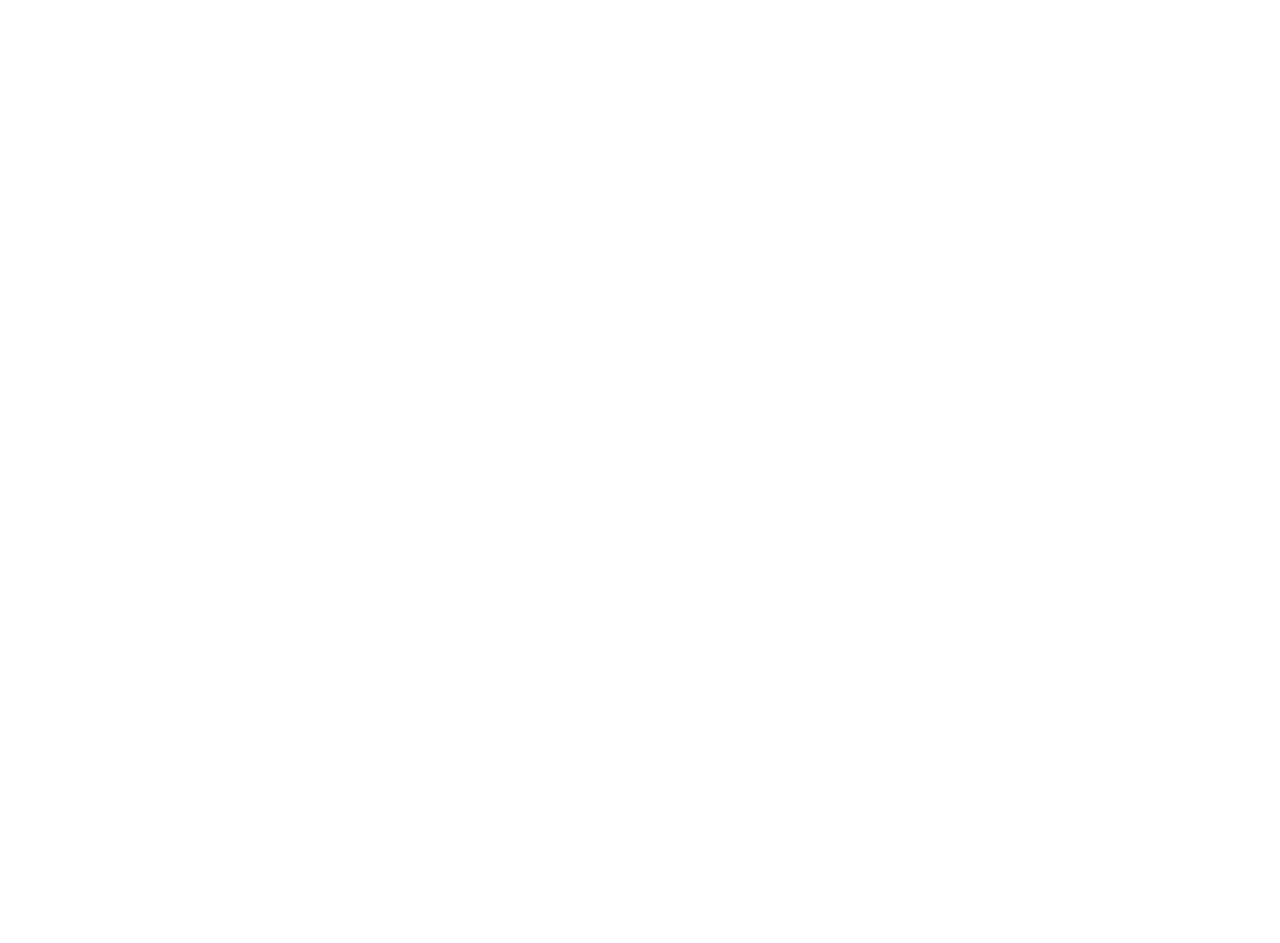
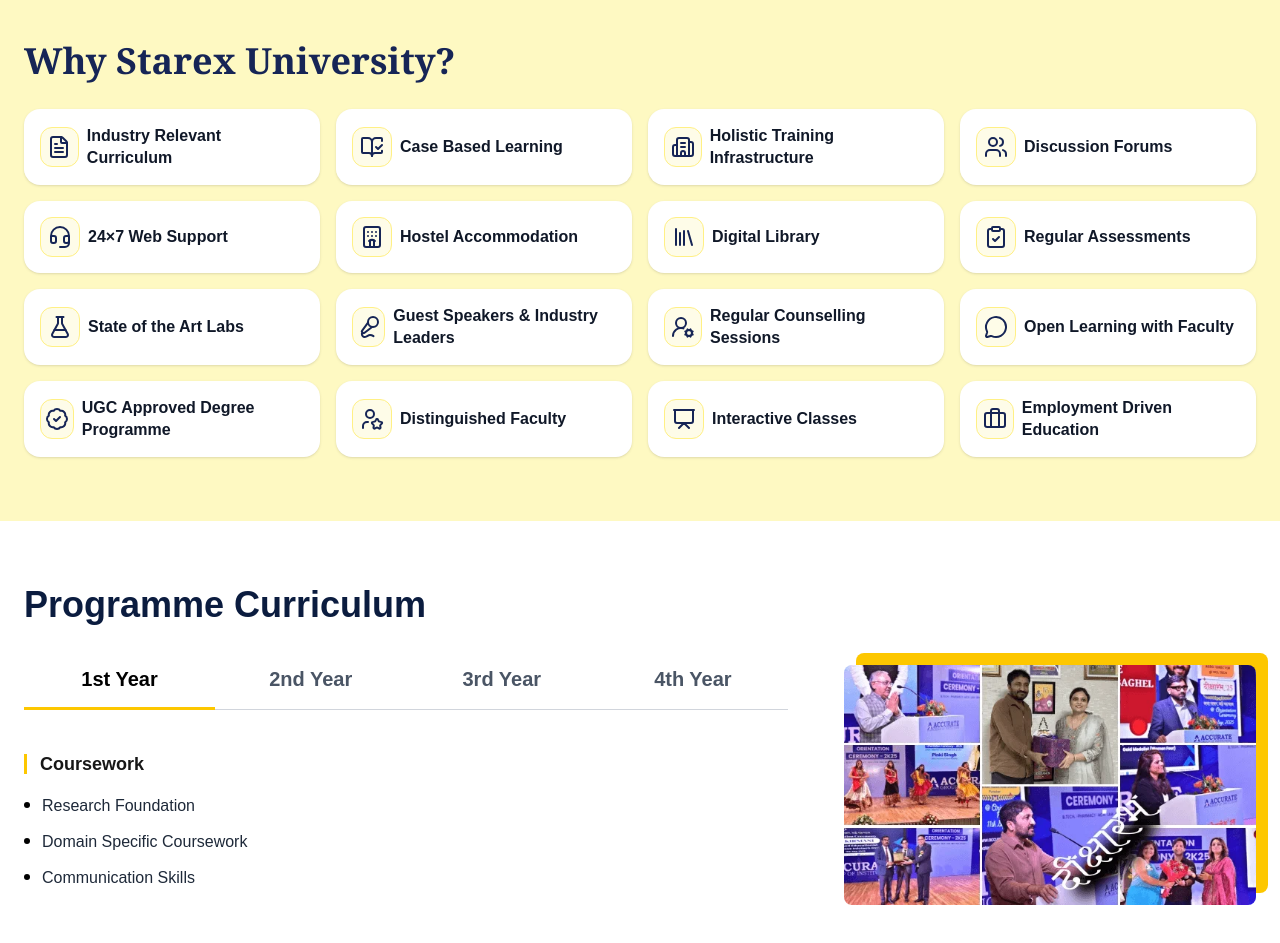
Before and after one commit to JatinBrandshow/accurate-btech-landing-page, a Next.js app: page / in a window 1280 px wide. Shown: the part 1860-2803 px from the top of the page. Before the commit the page ends 1837 px from the top, so only its background shows below. Built offline with nearby package versions, Linux system fonts and the light colour scheme.

Commit message:
New Changes

```diff
--- a/src/app/HomePage.js
+++ b/src/app/HomePage.js
@@ -3,6 +3,8 @@
 import Accreditation from "@/components/Accreditation";
 import ProgrammeOverview from "@/components/ProgrammeOverview";
 import ProgrammeHighlights from "@/components/ProgrammeHighlights";
+import WhyUs from "@/components/WhyUs";
+import ProgrammeCurriculum from "@/components/ProgrammeCurriculum";
 
 export default function HomePage() {
     return (
@@ -11,6 +13,8 @@
             <Accreditation />
             <ProgrammeOverview />
             <ProgrammeHighlights />
+            <WhyUs />
+            <ProgrammeCurriculum />
         </>
     );
 };
--- /dev/null
+++ b/src/components/ProgrammeCurriculum.js
@@ -0,0 +1,99 @@
+"use client";
+
+import Image from "next/image";
+import React, { useState } from "react";
+
+const curriculumData = [
+    {
+        year: "1st Year",
+        title: "Coursework",
+        points: ["Research Foundation", "Domain Specific Coursework", "Communication Skills"],
+    },
+    {
+        year: "2nd Year",
+        title: "Advanced Studies",
+        points: ["Advanced Domain Subjects", "Research Methodology", "Industry Exposure"],
+    },
+    {
+        year: "3rd Year",
+        title: "Specialization",
+        points: ["Specialized Electives", "Case Study Analysis", "Mini Project"],
+    },
+    {
+        year: "4th Year",
+        title: "Final Year",
+        points: ["Major Project", "Internship / Industrial Training", "Dissertation & Viva"],
+    },
+];
+
+const ProgrammeCurriculum = () => {
+    const [activeTab, setActiveTab] = useState(0);
+    return (
+        <>
+            <section className="bg-white py-16">
+                <div className="mx-auto max-w-7xl px-6">
+                    {/* Heading */}
+                    <h2 className="mb-10 text-4xl font-bold text-[#0b1c3f]">Programme Curriculum</h2>
+
+                    <div className="flex flex-col gap-14 lg:flex-row">
+                        {/* LEFT CONTENT – 65% */}
+                        <div className="w-full lg:w-[65%]">
+                            {/* Tabs */}
+                            <div className="flex w-full border-b border-gray-300">
+                                {curriculumData.map((item, index) => (
+                                    <button
+                                        key={item.year}
+                                        onClick={() => setActiveTab(index)}
+                                        className={`relative flex-1 pb-4 text-center text-xl font-semibold transition-colors
+                ${activeTab === index ? "text-black" : "text-gray-600 hover:text-black"}`}
+                                    >
+                                        {item.year}
+
+                                        {activeTab === index && (
+                                            <span className="absolute left-0 -bottom-px h-0.75 w-full bg-yellow-400"></span>
+                                        )}
+                                    </button>
+                                ))}
+                            </div>
+
+                            {/* Content */}
+                            <div className="mt-10">
+                                <h4 className="relative mb-4 pl-4 text-lg font-semibold">
+                                    <span className="absolute left-0 top-1 h-5 w-0.75 bg-yellow-400"></span>
+                                    {curriculumData[activeTab].title}
+                                </h4>
+
+                                <ul className="space-y-3 text-gray-800">
+                                    {curriculumData[activeTab].points.map((point, i) => (
+                                        <li key={i} className="flex items-start gap-3">
+                                            <span className="mt-2 h-1.5 w-1.5 rounded-full bg-black"></span>
+                                            {point}
+                                        </li>
+                                    ))}
+                                </ul>
+                            </div>
+                        </div>
+
+                        {/* RIGHT IMAGE – 35% */}
+                        <div className="relative w-full lg:w-[35%]">
+                            {/* Yellow shadow */}
+                            <div className="absolute -right-3 -top-3 h-full w-full rounded-lg bg-yellow-400"></div>
+
+                            <div className="relative overflow-hidden rounded-lg">
+                                <Image
+                                    src="/img/diksharambh-orientation-event-collage.webp"
+                                    alt="Campus"
+                                    width={600}
+                                    height={400}
+                                    className="h-full w-full object-cover"
+                                />
+                            </div>
+                        </div>
+                    </div>
+                </div>
+            </section>
+        </>
+    );
+};
+
+export default ProgrammeCurriculum;
--- /dev/null
+++ b/src/components/WhyUs.js
@@ -0,0 +1,78 @@
+import React from "react";
+import {
+  FileText,
+  BookOpenCheck,
+  Building2,
+  Users,
+  Headset,
+  Hotel,
+  Library,
+  ClipboardCheck,
+  FlaskConical,
+  Mic2,
+  UserRoundCog,
+  MessageCircle,
+  BadgeCheck,
+  UserStar,
+  Presentation,
+  Briefcase,
+} from "lucide-react";
+
+const features = [
+  { icon: FileText, text: "Industry Relevant Curriculum" },
+  { icon: BookOpenCheck, text: "Case Based Learning" },
+  { icon: Building2, text: "Holistic Training Infrastructure" },
+  { icon: Users, text: "Discussion Forums" },
+  { icon: Headset, text: "24×7 Web Support" },
+  { icon: Hotel, text: "Hostel Accommodation" },
+  { icon: Library, text: "Digital Library" },
+  { icon: ClipboardCheck, text: "Regular Assessments" },
+  { icon: FlaskConical, text: "State of the Art Labs" },
+  { icon: Mic2, text: "Guest Speakers & Industry Leaders" },
+  { icon: UserRoundCog, text: "Regular Counselling Sessions" },
+  { icon: MessageCircle, text: "Open Learning with Faculty" },
+  { icon: BadgeCheck, text: "UGC Approved Degree Programme" },
+  { icon: UserStar, text: "Distinguished Faculty" },
+  { icon: Presentation, text: "Interactive Classes" },
+  { icon: Briefcase, text: "Employment Driven Education" },
+];
+
+const WhyUs = () => {
+  return (
+    <section className="bg-yellow-100 py-16">
+      <div className="mx-auto max-w-350 px-6">
+
+        {/* Heading */}
+        <div className="max-w-3xl mb-7">
+          <h2 className="text-4xl font-bold text-blue-950 font-serif">
+            Why Starex University?
+          </h2>
+        </div>
+
+        {/* Grid */}
+        <div className="grid grid-cols-1 sm:grid-cols-2 lg:grid-cols-4 gap-4">
+          {features.map((item, index) => {
+            const Icon = item.icon;
+            return (
+              <div
+                key={index}
+                className="group rounded-2xl bg-white p-4 shadow-sm transition-all duration-300 hover:-translate-y-1 hover:shadow-lg flex items-center gap-2"
+              >
+                <div className="flex h-10 w-10 items-center justify-center rounded-xl bg-yellow-50 border border-yellow-200 group-hover:bg-blue-950 transition">
+                  <Icon className="h-6 w-6 text-blue-950 group-hover:text-white transition" />
+                </div>
+
+                <p className="text-base font-semibold text-gray-900 leading-snug">
+                  {item.text}
+                </p>
+              </div>
+            );
+          })}
+        </div>
+
+      </div>
+    </section>
+  );
+};
+
+export default WhyUs;
```
Also changed, not shown: public/img/diksharambh-orientation-event-collage.webp (added).
